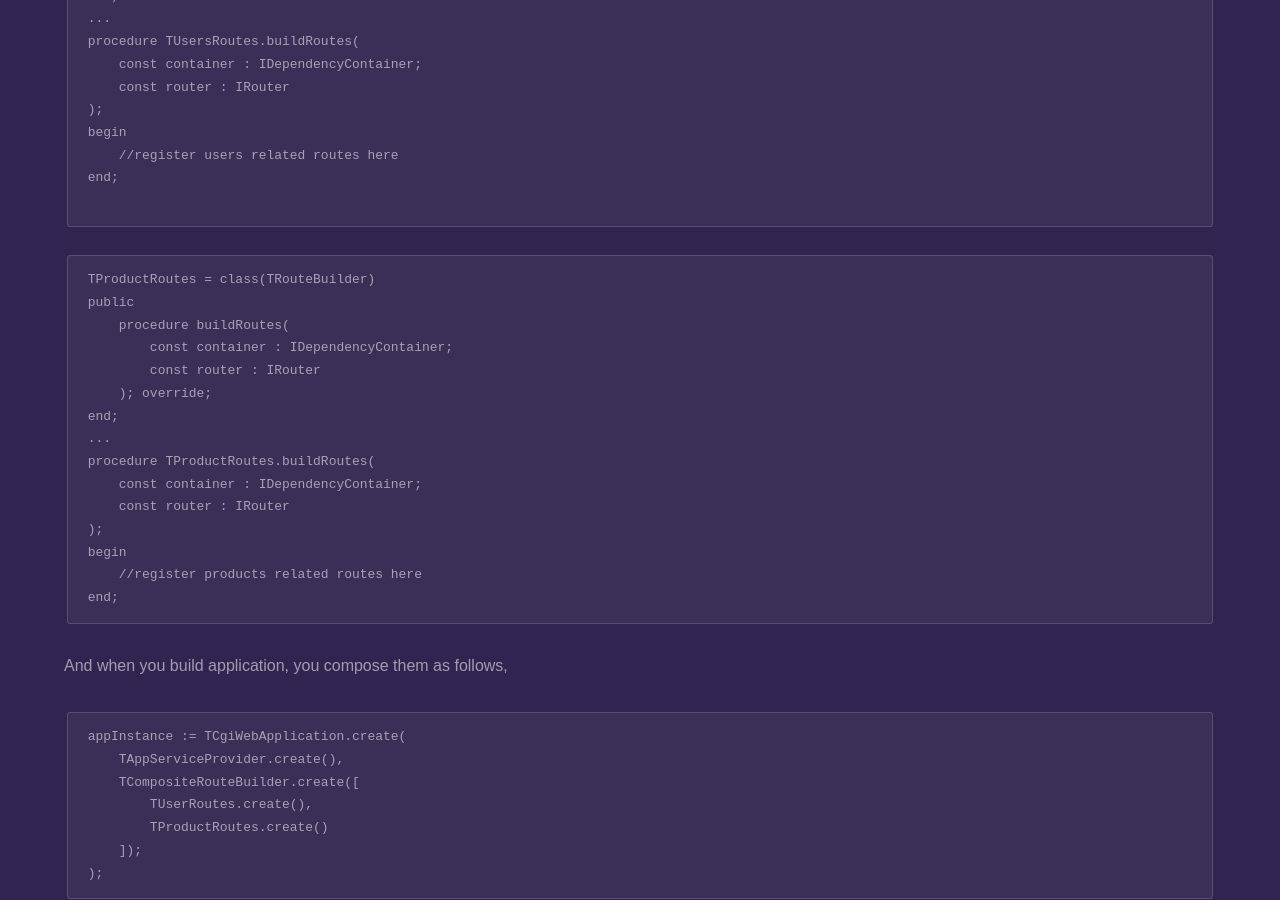
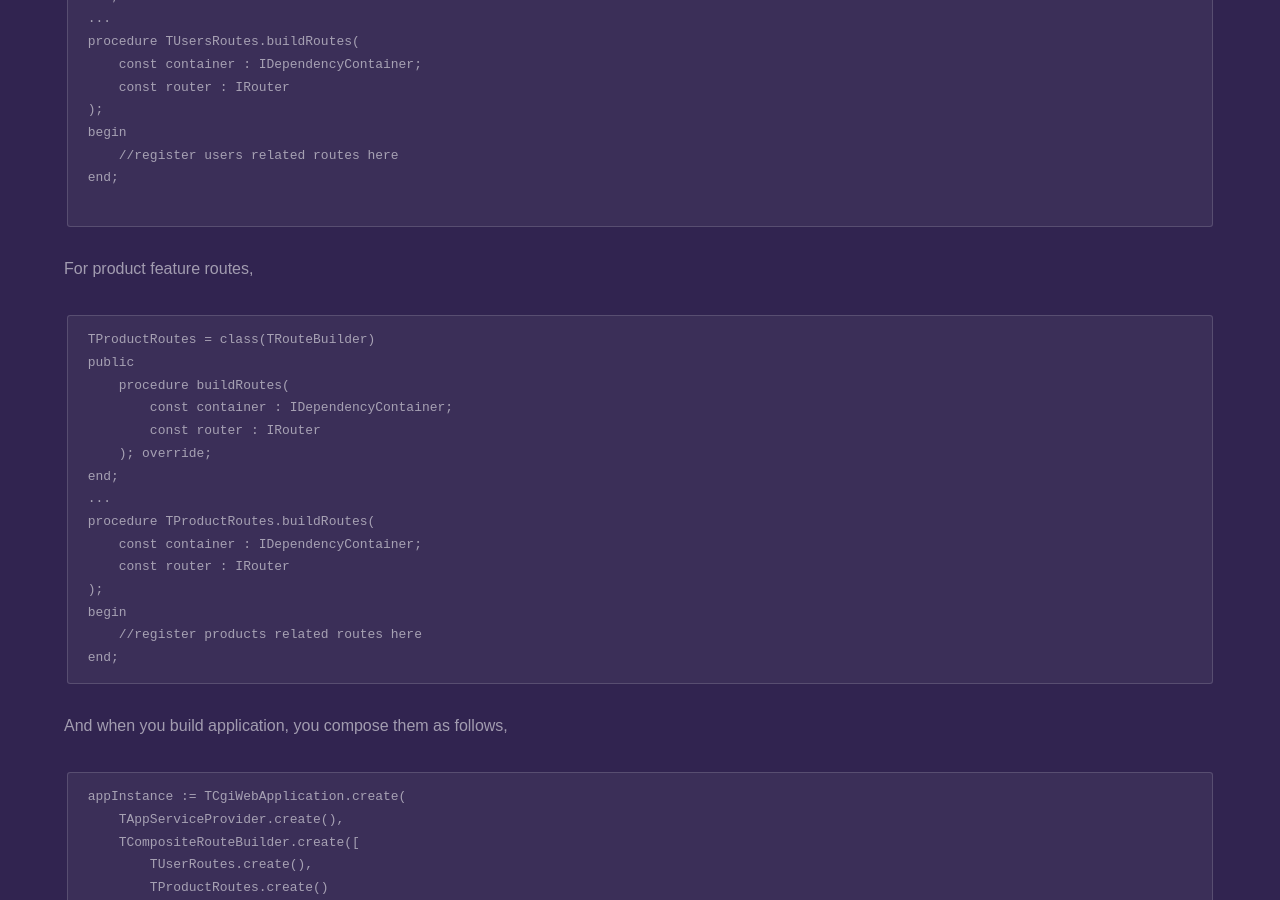
Before and after one commit to fanoframework/fanoframework.github.io, a Jekyll site: the page built from working-with-router/index.md, in a window 1280 px wide and 900 px high, scrolled down 3440 px. Built offline with Jekyll 4.4.1, drawn with Linux system fonts in a browser that asks for light colours; our own code applies the rules of GitHub Pages for plain Markdown files.

Commit message:
improve content

````diff
--- a/working-with-router/index.md
+++ b/working-with-router/index.md
@@ -132,6 +132,8 @@ begin
 end;
 
 ```
+
+For product feature routes,
 
 ```
 TProductRoutes = class(TRouteBuilder)
````
